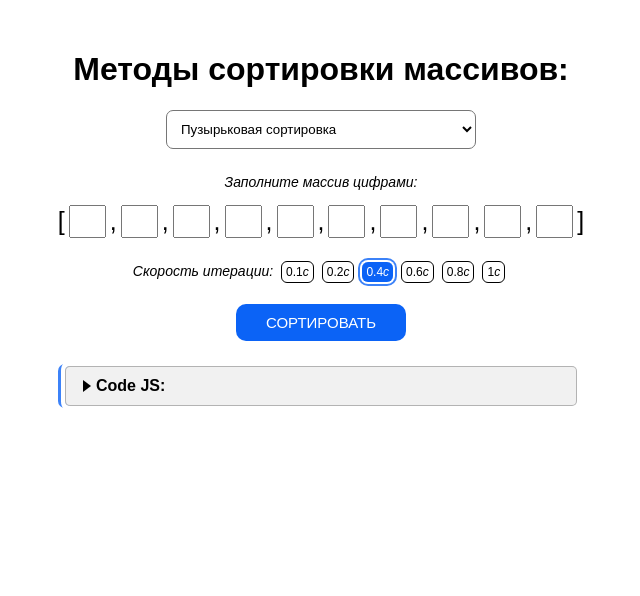
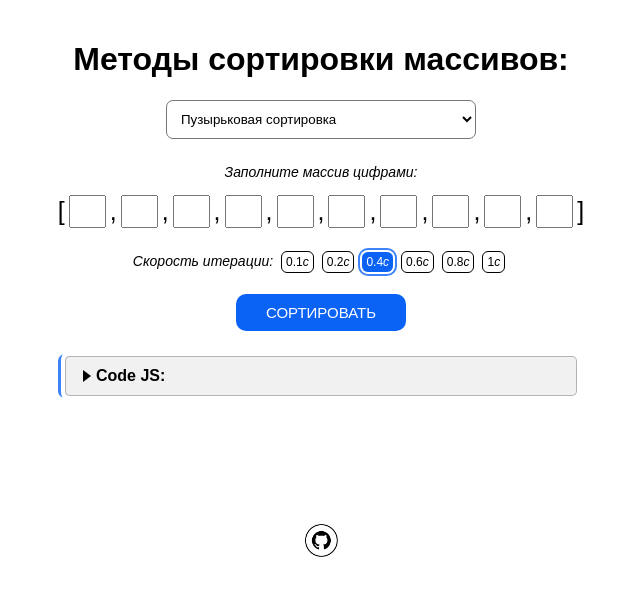
Before and after one commit to artengin/array-sorting, a plain HTML site: page index.html in a window 1280 px wide. Shown: the whole page, without its empty margins (319-959 px from the left). Drawn offline with Linux system fonts and the light colour scheme.

Commit message:
added link github

```diff
--- a/css/style.v.0.1.css
+++ b/css/style.v.0.2.css
@@ -1,6 +1,6 @@
 body{
     font-family: arial;
-    margin: 30px 0;
+    margin: 20px 0 30px;
     padding: 0;
 }
 .sort-blocks{
@@ -154,6 +154,14 @@ button:hover {
     font-style: normal;
     margin: 10px 0;
 }
+.git-link{
+    margin: 0 auto;
+    display: block;
+    width: 35px;
+}
+.git-link img{
+    width: 100%;
+}
 @media (max-width: 600px) {
     .sort-blocks {
         width: 90%;
--- a/index.html
+++ b/index.html
@@ -4,7 +4,7 @@
         <meta charset="utf-8">
         <title>Методы сортировки массивов</title>
         <meta name="viewport" content="width=device-width, initial-scale=1">
-        <link rel="stylesheet" href="css/style.v.0.1.css">
+        <link rel="stylesheet" href="css/style.v.0.2.css">
         <link rel="icon" href="favicon.ico">
     </head>
     <body>
@@ -157,6 +157,7 @@ console.log(arraySorting());
             <canvas id='sort-canvas'></canvas>
             <p id="original-array"></p>
         </div>
+        <a href="https://github.com/artengin/artengin.github.io" target="_blank" class="git-link"><img src="git.png"></a>
         <script src="js/script.v.0.1.js"></script>
     </body>
 </html>
```
Also changed, not shown: git.png (added).
